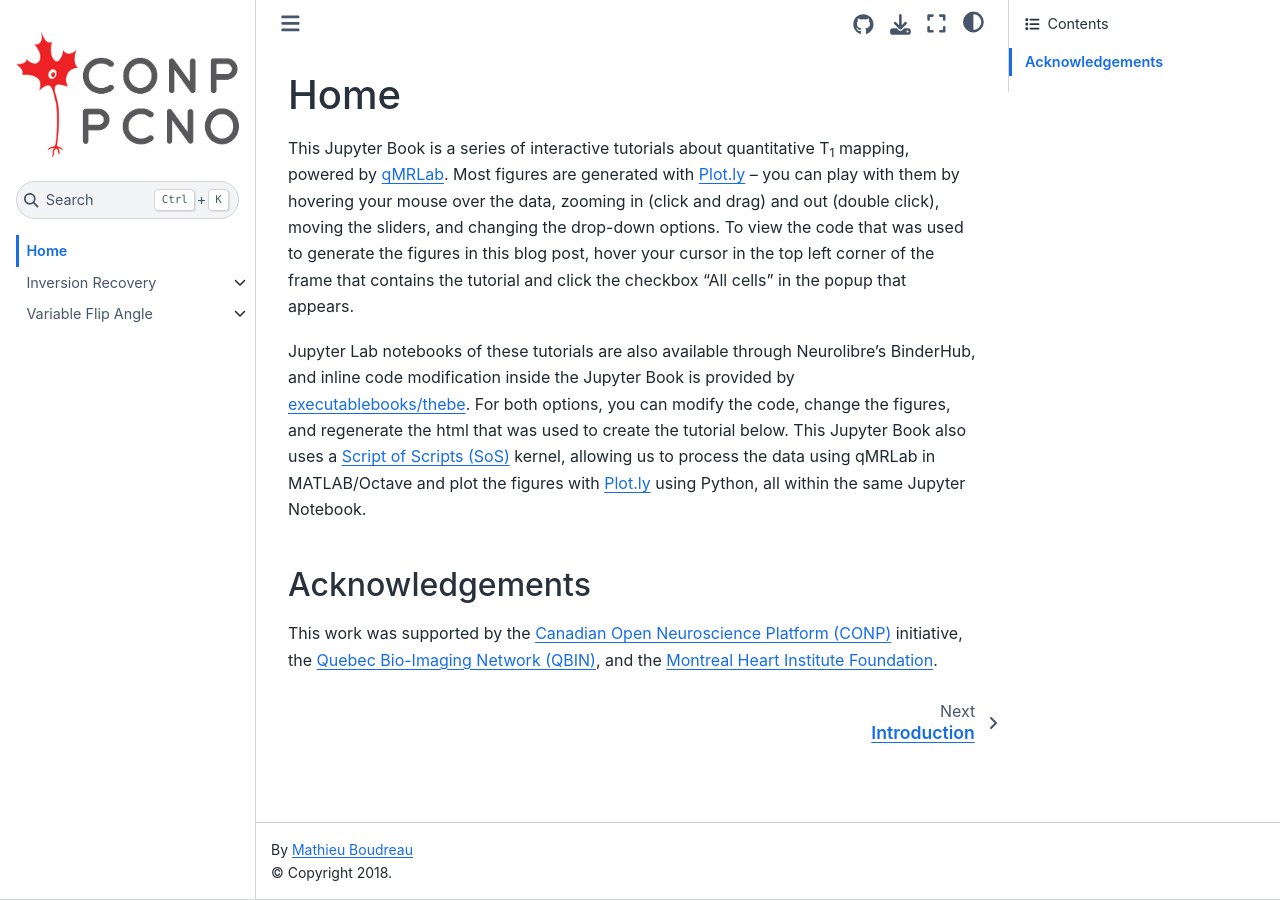
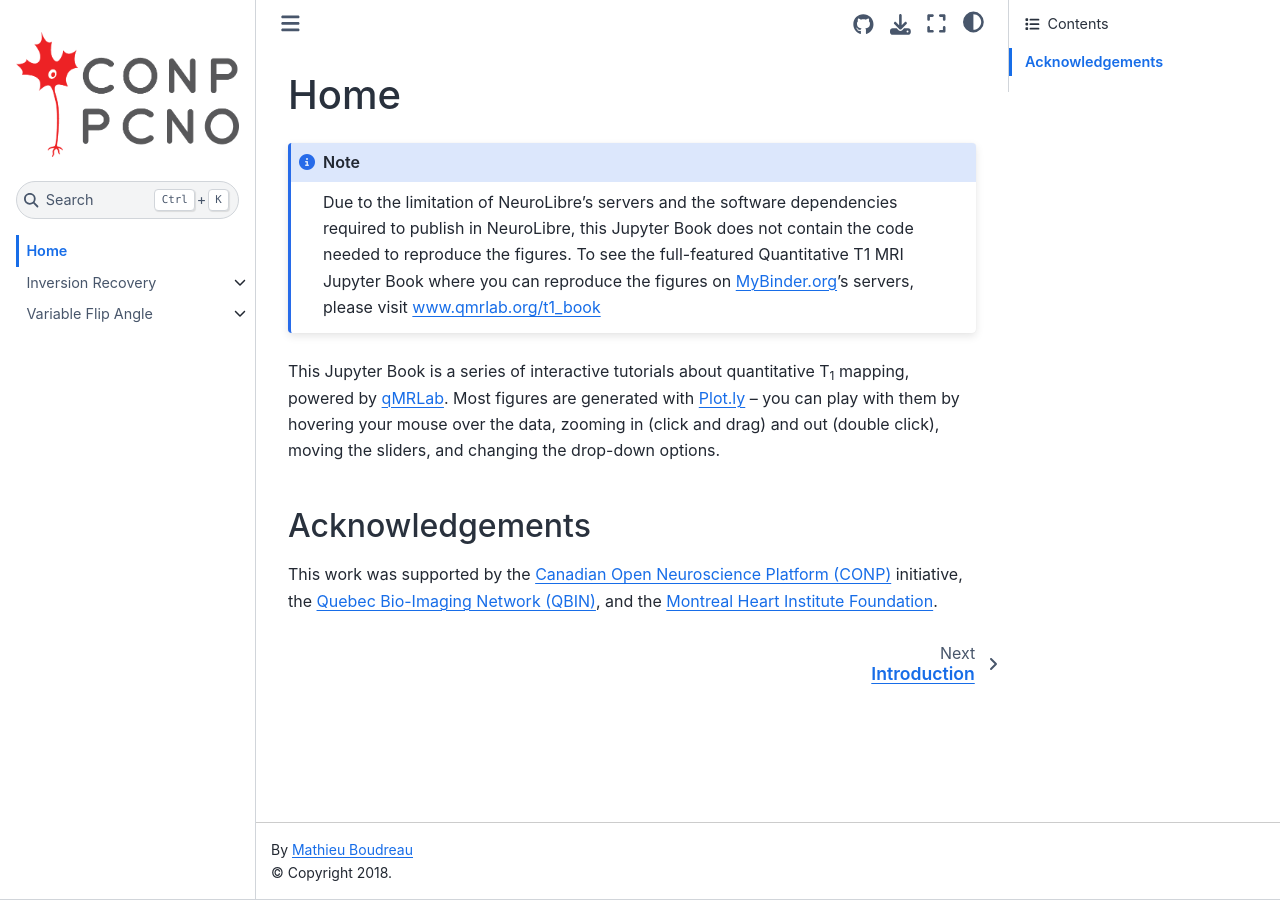
Before and after one commit to qMRLab/t1_book, a Jupyter Book: the page built from content/intro.md, in a window 1280 px wide. Built offline with Jupyter Book 1.0.4 settings and Sphinx 7.4.7 and the Sphinx Book theme 1.1.4, drawn with Linux system fonts in a browser that asks for light colours.

Commit message:
Re-create books in Python-only

````diff
--- a/content/intro.md
+++ b/content/intro.md
@@ -1,8 +1,10 @@
 # Home
 
-This Jupyter Book is a series of interactive tutorials about quantitative T<sub>1</sub> mapping, powered by <a href="https://github.com/neuropoly/qMRLab" target="_blank">qMRLab</a>. Most figures are generated with <a href="https://plot.ly/python/" target="_blank">Plot.ly</a> – you can play with them by hovering your mouse over the data, zooming in (click and drag) and out (double click), moving the sliders, and changing the drop-down options. To view the code that was used to generate the figures in this blog post, hover your cursor in the top left corner of the frame that contains the tutorial and click the checkbox "All cells" in the popup that appears.
+```{note}
+Due to the limitation of NeuroLibre's servers and the software dependencies required to publish in NeuroLibre, this Jupyter Book does not contain the code needed to reproduce the figures. To see the full-featured Quantitative T1 MRI Jupyter Book where you can reproduce the figures on MyBinder.org's servers, please visit www.qmrlab.org/t1_book
+```
 
-Jupyter Lab notebooks of these tutorials are also available through Neurolibre's BinderHub, and inline code modification inside the Jupyter Book is provided by [executablebooks/thebe](https://github.com/executablebooks/thebe). For both options, you can modify the code, change the figures, and regenerate the html that was used to create the tutorial below. This Jupyter Book also uses a <a href="https://vatlab.github.io/sos-docs/" target="_blank">Script of Scripts (SoS)</a> kernel, allowing us to process the data using qMRLab in MATLAB/Octave and plot the figures with Plot.ly using Python, all within the same Jupyter Notebook.
+This Jupyter Book is a series of interactive tutorials about quantitative T<sub>1</sub> mapping, powered by <a href="https://github.com/neuropoly/qMRLab" target="_blank">qMRLab</a>. Most figures are generated with <a href="https://plot.ly/python/" target="_blank">Plot.ly</a> – you can play with them by hovering your mouse over the data, zooming in (click and drag) and out (double click), moving the sliders, and changing the drop-down options.
 
 ## Acknowledgements
 
````
Also changed, not shown: content/01/IR_BenefitsAndPitfalls.ipynb, content/01/IR_DataFitting.ipynb, content/01/IR_SignalModelling.ipynb, content/02/VFA_DataFitting.ipynb, content/02/VFA_SignalModelling.ipynb, 1 other file.
